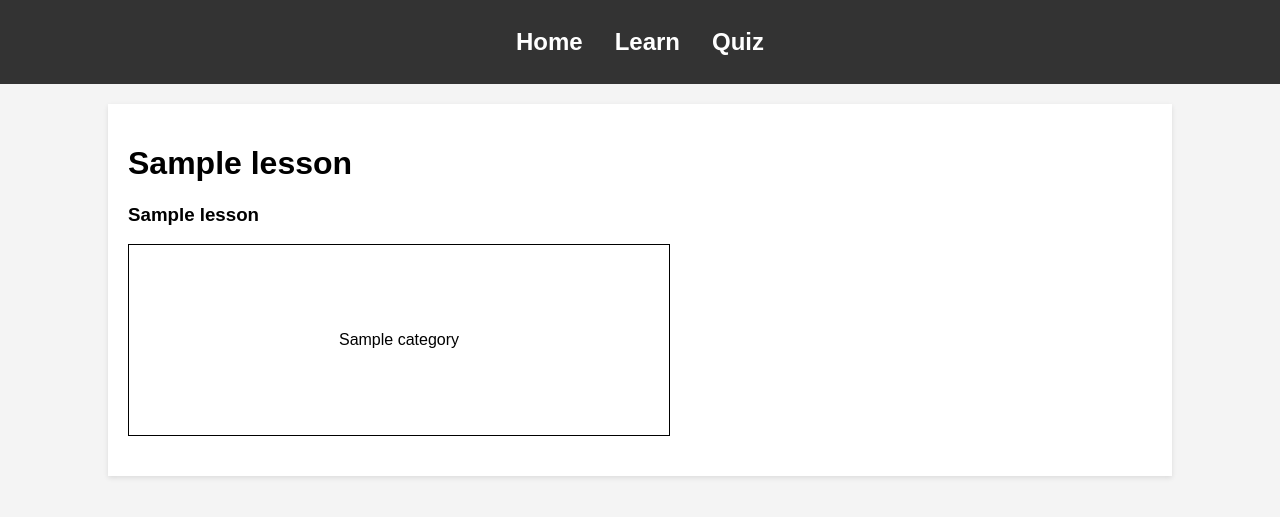
After one commit to roryef/ui-design-coffee, a Flask app: template templates/intro.html in a window 1280 px wide. The commit adds this page. Shown: the top 517 px of the page. Run offline with Flask 3, Linux system fonts and the light colour scheme; the template is opened without the code that fills it: most values are stand-ins (such as "Sample title", 1, 10 or a date in 2020).

Commit message:
implement intro page functionalities

```diff
--- a/server.py
+++ b/server.py
@@ -720,12 +720,36 @@ def home():
 
 @app.route('/learn/<page_number>', methods=['GET'])
 def learn(page_number):
-    return render_template("lesson.html", lesson=lessons[page_number], lesson_metadata=lesson_metadata, legend=legend, ingredients=ingredients)
+    if page_number == "intro":
+        # Render the intro page
+        intro_data = lessons.get("intro")
+        if intro_data:
+            return render_template("intro.html", lesson=intro_data, lesson_metadata=lesson_metadata, legend=legend, ingredients=ingredients)
+        else:
+            return "Intro data not found", 404
+    else:
+        # Render other lesson pages
+        lesson_data = lessons.get(page_number)
+        if lesson_data:
+            return render_template("lesson.html", lesson=lesson_data, lesson_metadata=lesson_metadata, legend=legend, ingredients=ingredients)
+        else:
+            return "Lesson data not found", 404
+
 
 @app.route('/learn/<page_number>/update', methods=['POST'])
 def update_lesson(page_number):
     user_data["lessons"][page_number] = request.json
     return jsonify(user_data["lessons"][page_number])
 
+@app.route('/get-category-drinks', methods=['GET'])
+def get_category_drinks():
+    title = request.args.get('title')
+    # Lookup the drinks for the given title in your data
+    for category in lessons['intro']['contents']:
+        if category['categories']['title'] == title:
+            return jsonify(drinks=category['categories']['drinks'])
+    return jsonify(error='Category not found'), 404
+
+
 if __name__ == '__main__':
     app.run(debug=True)
--- a/static/css/style.css
+++ b/static/css/style.css
@@ -5,7 +5,7 @@ body {
     padding: 0;
 }
 
-/* Header styles */
+/* Header style */
 header {
 
     background-color: #333;
@@ -64,7 +64,7 @@ header {
     display: block;
 }
 
-/* Card styles */
+/* Lesson Card styles */
 .cards-wrapper {
     display: flex;
     flex-wrap: wrap;
@@ -167,18 +167,13 @@ header {
     bottom: 0;
 }
 
-.sidebar h2 {
-    font-size: 24px;
-    margin-bottom: 20px;
-}
-
 .sidebar ul {
     list-style-type: none;
     padding: 0;
 }
 
 .sidebar ul li {
-    padding: 10px 0;
+    padding: 5px 0;
 }
 
 .sidebar ul li.active {
@@ -186,7 +181,7 @@ header {
 }
 
 .legend-section {
-    margin-top: 20px;
+    margin-top: 10px;
 }
 
 .legend {
@@ -205,7 +200,7 @@ header {
     display: block;
 }
 
-/* Navigation styles */
+/* Navigation style */
 .lesson-navigation a {
     text-decoration: none;
     color: white;
@@ -219,3 +214,42 @@ header {
 .lesson-navigation a:hover {
     background-color: #0056b3;
 }
+
+/* Intro Page Styles */
+.category-title {
+    background-color: #ddd;
+    padding: 10px;
+    border: none;
+    outline: none;
+    width: 100%;
+    text-align: left;
+    cursor: pointer;
+    font-size: 18px;
+}
+
+.category-container {
+    display: grid;
+    grid-template-columns: repeat(2, 1fr);
+    gap: 20px;
+    margin-bottom: 20px;
+}
+
+.category-card, .drink-container {
+    width: 500px;
+    height: 150px;
+    display: flex;
+    align-items: center;
+    justify-content: center;
+    padding: 20px;
+    border: 1px solid #000;
+    cursor: pointer;
+    transition: background-color 0.3s;
+}
+
+.drink-name {
+    font-weight: bold;
+}
+
+.ingredients {
+    padding-left: 20px;
+}
--- a/static/js/script.js
+++ b/static/js/script.js
@@ -67,3 +67,67 @@ document.addEventListener('DOMContentLoaded', (event) => {
         }
     });
 });
+
+function toggleDrinks(element, title) {
+
+    if (!element.drinksData) {
+        fetch('/get-category-drinks?title=' + encodeURIComponent(title))
+        .then(response => response.json())
+        .then(data => {
+            element.drinksData = data.drinks;
+            displayIngredients(element);
+        })
+        .catch(error => {
+            console.error('Error fetching drinks:', error);
+        });
+    } else {
+        if (element.isShowingIngredients) {
+            displayDrinkName(element, title);
+        } else {
+            displayIngredients(element);
+        }
+    }
+}
+
+function displayDrinkName(element, title) {
+
+    element.innerHTML = '';
+    element.isShowingIngredients = false;
+
+    element.textContent = title;
+    element.classList.add('category-card');
+    element.classList.remove('drink-container');
+}
+
+function displayIngredients(element) {
+    element.innerHTML = '';
+    element.isShowingIngredients = true;
+
+    element.classList.remove('category-card');
+    element.classList.add('drink-container');
+
+    // Display the ingredients
+    element.drinksData.forEach(drink => {
+        const drinkDiv = document.createElement('div');
+        drinkDiv.classList.add('drink-name');
+
+        const drinkName = document.createElement('p');
+        drinkName.textContent = drink.name;
+        drinkDiv.appendChild(drinkName);
+
+        const ingredientsList = document.createElement('ul');
+        ingredientsList.classList.add('ingredients-list');
+
+        drink.ingredients.forEach(ingredientArray => {
+            const ingredientItem = document.createElement('li');
+            ingredientItem.classList.add('ingredient');
+            const ingredientName = ingredientArray[0];
+            const ingredientQuantity = ingredientArray[1];
+            ingredientItem.textContent = `${ingredientName} x${ingredientQuantity}`;
+            ingredientsList.appendChild(ingredientItem);
+        });
+
+        drinkDiv.appendChild(ingredientsList);
+        element.appendChild(drinkDiv);
+    });
+}
--- /dev/null
+++ b/templates/intro.html
@@ -0,0 +1,25 @@
+{% extends "layout.html" %}
+{% block content %}
+
+<div class="container">
+    <h1>{{ lesson.title }}</h1>
+    <h3>{{ lesson.subtitle }}</h3>
+    <div class="category-container">
+        {% for content in lesson.contents %}
+            <div class="category-card" onclick="toggleDrinks(this, '{{ content.categories.title }}')">
+                {{ content.categories.title }}
+            </div>
+        {% endfor %}
+    </div>
+
+    <nav class="lesson-navigation">
+        {% if lesson.previous %}
+            <a href="{{ url_for('home') }}">Home</a>
+        {% endif %}
+        {% if lesson.next %}
+            <a href="{{ url_for('learn', page_number=lesson.next) }}">Next</a>
+        {% endif %}
+    </nav>
+</div>
+
+{% endblock %}
--- a/templates/lesson.html
+++ b/templates/lesson.html
@@ -1,6 +1,7 @@
 {% extends "layout.html" %}
 {% block content %}
 <div class="sidebar">
+    <h3>Lesson Pages</h3>
     <ul>
         {% for key, value in lesson_metadata.contents.items() %}
             <li {% if key == lesson.id %}class="active"{% endif %}>
```
